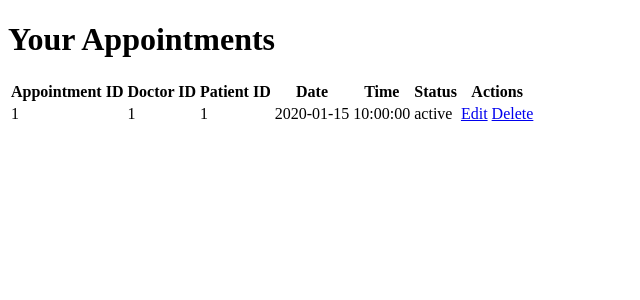
After one commit to moontasirabtahee/CSE_470_Telemedicine_Website, a Flask app: page /appointments in a window 1280 px wide. The commit adds this page. Shown: the top 300 px of the page, without its empty margins (0-640 px from the left). Run offline with Flask 3, Linux system fonts and the light colour scheme; a user stored in the database is signed in; tables that the repository leaves empty hold one stand-in row (values such as "Sample post").

Commit message:
appointment

```diff
--- a/app.py
+++ b/app.py
@@ -28,3 +28,5 @@ app.register_blueprint(register.register)
 app.register_blueprint(login.login)
 app.register_blueprint(patient.patient_bp)
 app.register_blueprint(doctor.doctor)
+from views import appoinment
+app.register_blueprint(appoinment.appointment)
--- a/controllers/appointment.py
+++ b/controllers/appointment.py
@@ -10,12 +10,8 @@ def create_appointment(doctor_id, patient_id, date, time, status):
 def get_appointment(id):
     return Appointment.query.get(id)
 
-def update_appointment(id, doctor_id=None, patient_id=None, date=None, time=None, status=None):
+def update_appointment(id, date=None, time=None, status=None):
     appointment = get_appointment(id)
-    if doctor_id is not None:
-        appointment.doctor_id = doctor_id
-    if patient_id is not None:
-        appointment.patient_id = patient_id
     if date is not None:
         appointment.date = date
     if time is not None:
--- /dev/null
+++ b/templates/appointments.html
@@ -0,0 +1,38 @@
+<!DOCTYPE html>
+<html>
+<head>
+    <title>Appointments</title>
+</head>
+<body>
+    <h1>Your Appointments</h1>
+    {% if appointments %}
+        <table>
+            <tr>
+                <th>Appointment ID</th>
+                <th>Doctor ID</th>
+                <th>Patient ID</th>
+                <th>Date</th>
+                <th>Time</th>
+                <th>Status</th>
+                <th>Actions</th>
+            </tr>
+            {% for appointment in appointments %}
+                <tr>
+                    <td>{{ appointment.id }}</td>
+                    <td>{{ appointment.doctor_id }}</td>
+                    <td>{{ appointment.patient_id }}</td>
+                    <td>{{ appointment.date }}</td>
+                    <td>{{ appointment.time }}</td>
+                    <td>{{ appointment.status }}</td>
+                    <td>
+                        <a href="{{ url_for('appointment.edit', id=appointment.id) }}">Edit</a>
+                        <a href="{{ url_for('appointment.delete', id=appointment.id) }}">Delete</a>
+                    </td>
+                </tr>
+            {% endfor %}
+        </table>
+    {% else %}
+        <p>No appointments found.</p>
+    {% endif %}
+</body>
+</html>
--- a/templates/base.html
+++ b/templates/base.html
@@ -5,7 +5,10 @@
     <meta name="viewport" content="width=device-width, initial-scale=1.0">
     <title>{{ title }}</title>
     <!-- Cloudflare CSS -->
+
     <link rel="stylesheet" href="https://cdnjs.cloudflare.com/ajax/libs/font-awesome/4.7.0/css/font-awesome.min.css">
+    <link rel="stylesheet" type="text/css" href="static/css/base.css">
+
 </head>
 <body>
     <header>
--- a/templates/index.html
+++ b/templates/index.html
@@ -1,7 +1,7 @@
 {% extends "base.html" %}
 
 {% block content %}
-    <section>
+    <section class="i1">
         <h1>Welcome to Our Telemedicine Platform</h1>
         <p>We are dedicated to providing comprehensive healthcare services in a convenient and accessible manner. Our platform offers:</p>
         <ul>
@@ -13,7 +13,7 @@
         <p>Whether you're seeking medical advice, need to schedule an appointment, or want to purchase over-the-counter medicines, we've got you covered. Join us today and experience healthcare at your fingertips.</p>
     </section>
 
-    <section>
+    <section class="i2">
         <h2>Get Started</h2>
         ?<p>Do you want to <a href="{{ url_for('register.register_page') }}">Register</a> or <a href="{{ url_for('login.login_page') }}">Login</a>?</p>
     </section>
--- /dev/null
+++ b/views/appoinment.py
@@ -0,0 +1,55 @@
+from flask import Flask , request, Blueprint, render_template, redirect, url_for
+from flask_login import login_required, current_user
+from sqlalchemy.orm import joinedload
+
+from models import db, User, Profile, Doctor, Patient
+from controllers import doctor as d
+from controllers import profile , user
+
+from forms import registration as rg , login as lg , doctorF as dg
+appointment = Blueprint('appointment', __name__)
+from datetime import datetime
+@appointment.route('/appointments/create/<int:doctor_id>', methods=['GET', 'POST'])
+@login_required
+def create_appointment(doctor_id):
+    if request.method == 'POST':
+        date = request.form.get('date')
+        time = request.form.get('time')
+        date = datetime.strptime(date, '%Y-%m-%d').date()
+        time = datetime.strptime(time, '%H:%M').time()
+        from controllers import appointment as ap
+        ap.create_appointment(doctor_id=doctor_id, patient_id=current_user.id, date=date, time=time, status="Scheduled")
+        return redirect(url_for('patient.patient', username=current_user.username))
+    else:
+        return render_template('create_appoinment.html',doctor_id=doctor_id)
+
+
+#view all appointments for the current user
+@appointment.route('/appointments', methods=['GET'])
+@login_required
+def appointments():
+    from controllers import appointment as ap
+    appointments = ap.get_appointment_by_patient_id(current_user.id)
+    return render_template('appointments.html', appointments=appointments)
+
+@appointment.route('/appointments/delete/<int:id>', methods=['GET'])
+@login_required
+def delete(id):
+    from controllers import appointment as ap
+    ap.delete_appointment(id)
+    return redirect(url_for('appointment.appointments'))
+
+@appointment.route('/appointments/edit/<int:id>', methods=['GET', 'POST'])
+@login_required
+def edit(id):
+    from controllers import appointment as ap
+    appointment = ap.get_appointment(id)
+    if request.method == 'POST':
+        date = request.form.get('date')
+        time = request.form.get('time')
+        date = datetime.strptime(date, '%Y-%m-%d').date()
+        time = datetime.strptime(time, '%H:%M').time()
+        ap.update_appointment(id=id, date=date, time=time)
+        return redirect(url_for('appointment.appointments'))
+    else:
+        return render_template('edit_appointment.html', appointment=appointment)
--- a/views/register.py
+++ b/views/register.py
@@ -29,7 +29,7 @@ def register_page():
                           date_of_birth=day, gender=form.gender.data, address=form.address.data,
                                           user_id=Auser.id)
 
-        return redirect(url_for('register.register_patient'))
+        return redirect(url_for('login.login_page'))
 
     return render_template('register.html', form=form)
 
@@ -42,7 +42,7 @@ def register_doctor():
         # create doctor
         doctor.create_doctor(specialization=form.specialization.data, location=form.location.data,
                              availability=form.availability.data,profile_id=current_user.profile.id)
-        return redirect(url_for('doctor.doctor_page'))
+        return redirect(url_for('doctor.doctor_page', username=current_user.username))
 
     return render_template('DocReg.html', form=form)
 
```
Also changed, not shown: models/appointment.py (+3 -4 lines), static/css/base.css (added, +21 -0 lines), templates/create_appoinment.html (added, +13 -0 lines), templates/edit_appointment.html (added, +16 -0 lines), templates/patient.html (+12 -2 lines), views/login.py (+12 -1 lines), instance/data.db (deleted).
